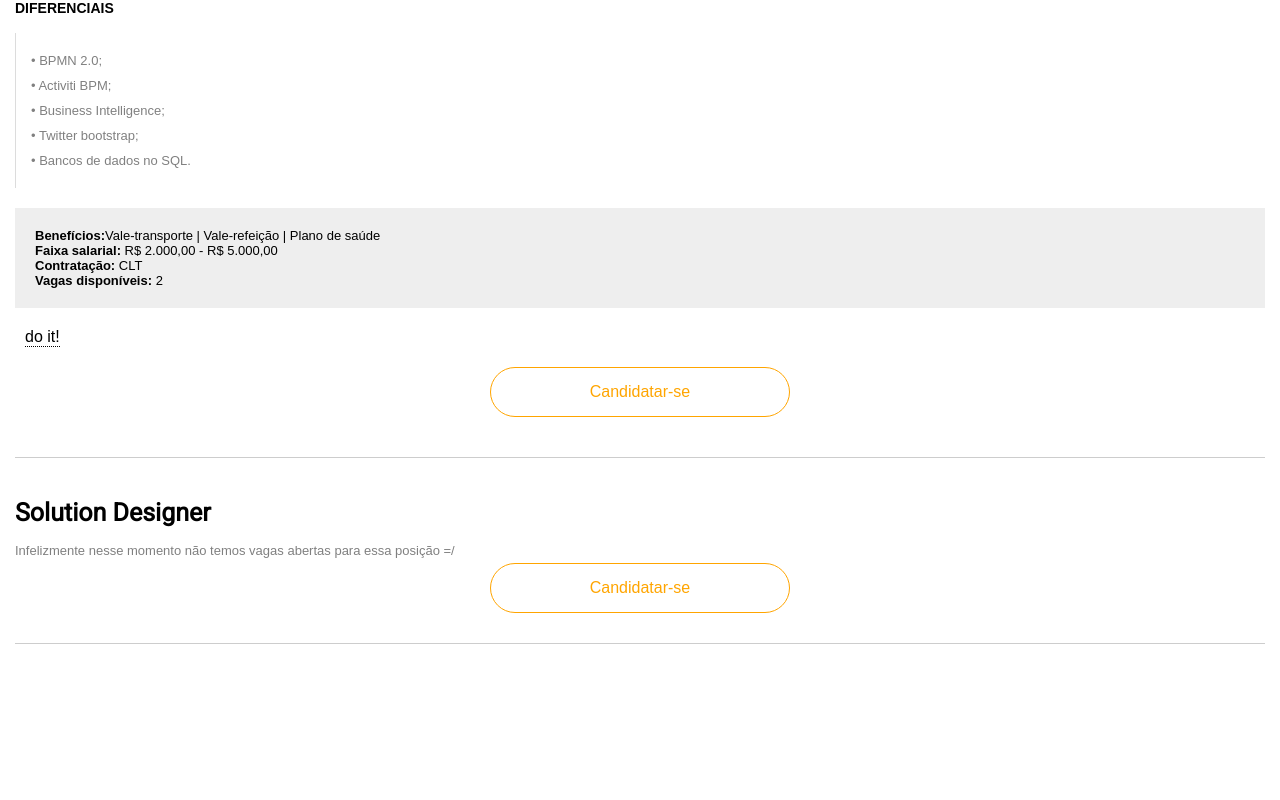
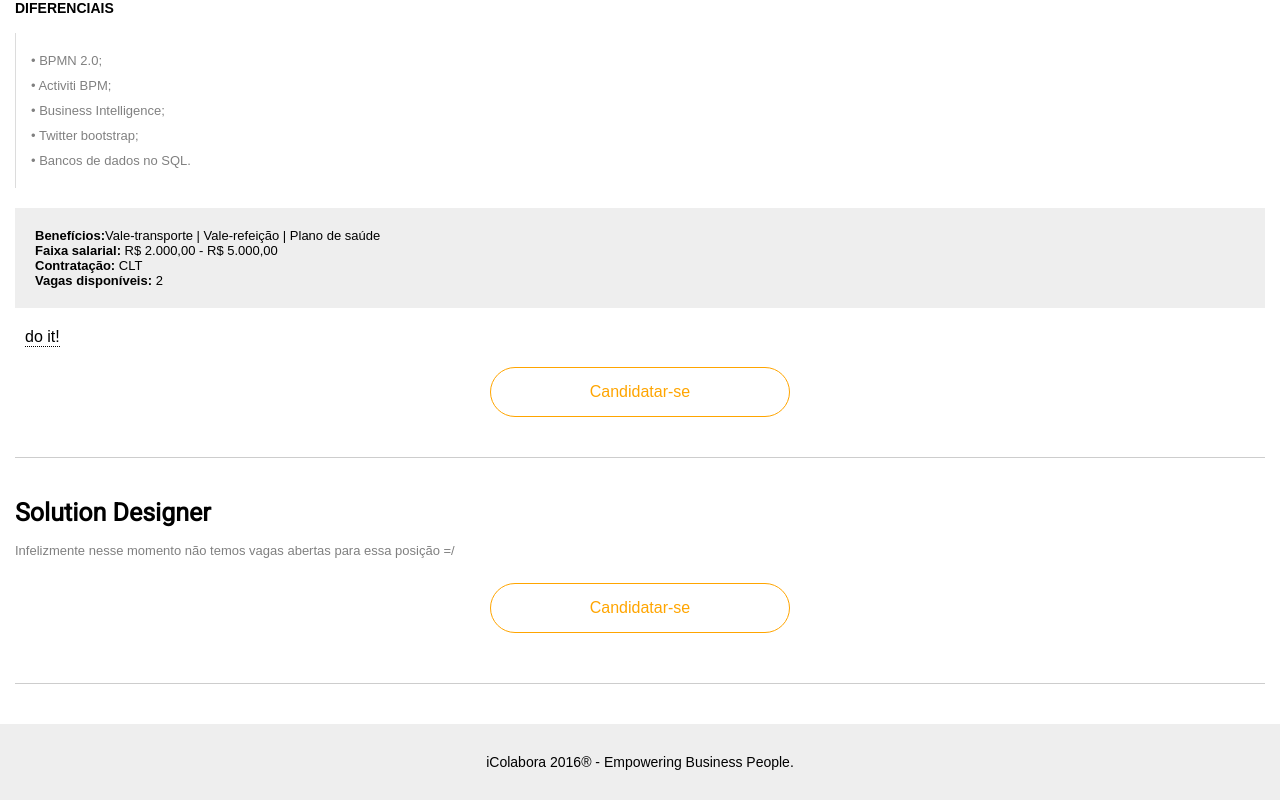
Before and after one commit to whuaman/icolabora, a plain HTML site: page index.html in a window 1280 px wide. Shown: the part 1297-2097 px from the top of the page. Before the commit the page ends 1981 px from the top, so only its background shows below. Drawn offline with Linux system fonts and the light colour scheme; some icons are missing.

Commit message:
footer included

```diff
--- a/css/style.css
+++ b/css/style.css
@@ -163,7 +163,7 @@ img{
 	color: orange;
 	text-align: center;
 	display: block;
-	margin: auto;
+	margin: 20px auto;
 }
 .candidato_btn:hover{
 	background-color: orange;
@@ -180,3 +180,10 @@ img{
 	color: #808080;
 	line-height: 25px;
 }
+/*-----footer-----*/
+.footer{
+	background-color: #eee;
+	padding: 30px;
+	text-align: center;
+	font-size: 14px;
+}
--- a/index.html
+++ b/index.html
@@ -85,7 +85,9 @@ Confira as vagas e candidate-se:</p>
 		</div>
 	</main>
 
-
+<footer class="footer">
+	<p class="footer_txt">iColabora 2016® - Empowering Business People.</p>
+</footer>
 	<script src="js/menu.js"></script>
 </body>
 </html>
```
